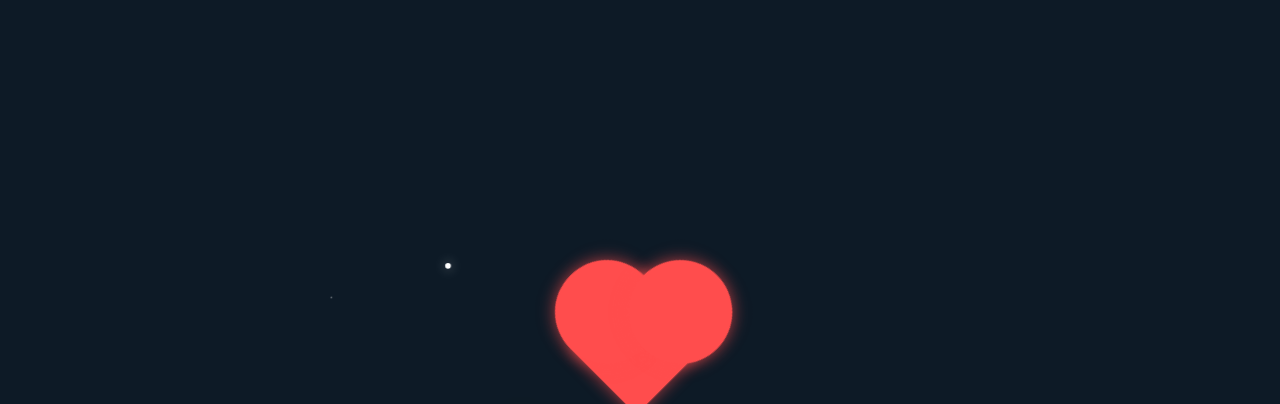
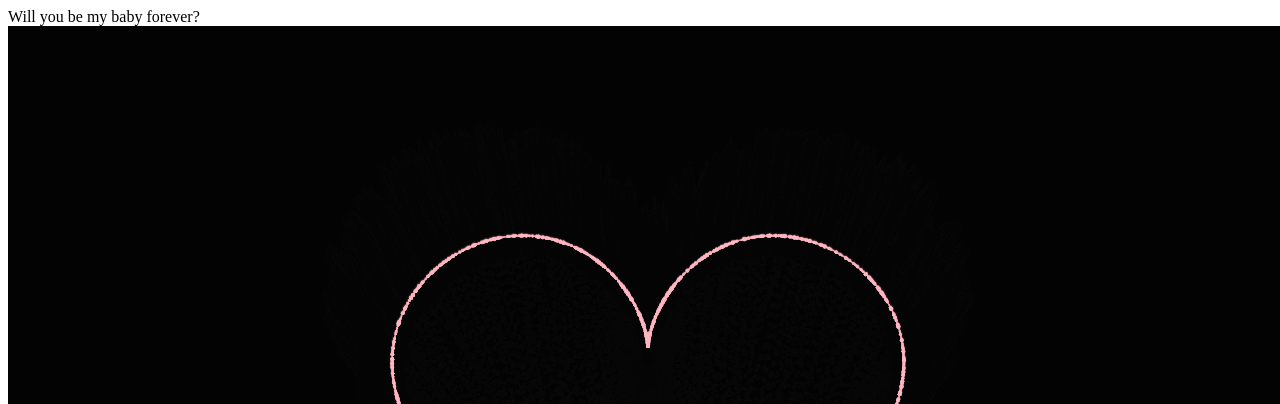
Before and after one commit to leminh05/bzkn, a plain HTML site: page index.html in a window 1280 px wide. Shown: the top 404 px of the page. Drawn offline with Linux system fonts and the light colour scheme.

Commit message:
Update index.html

```diff
--- a/index.html
+++ b/index.html
@@ -1,21 +1,110 @@
 <!DOCTYPE html>
-<html lang="en">
+<html lang="vi">
 <head>
-    <meta charset="UTF-8">
-    <meta name="viewport" content="width=device-width, initial-scale=1.0">
-    <title>Trái Tim Pháo Hoa Tình Yêu</title>
-    <link rel="stylesheet" href="style.css">
+  <meta charset="UTF-8" />
+  <meta name="viewport" content="width=device-width, initial-scale=1.0" />
+  <title>ForQuynhAnhOnly</title>
+  <link href="https://fonts.googleapis.com/css2?family=Pacifico&display=swap" rel="stylesheet" />
+  <link rel="stylesheet" href="styles.css" />
 </head>
 <body>
-    <div class="firework-heart-container">
-        <div class="heart"></div>
-        <div class="message">Luv you so much &lt;3</div>
-        <div class="sparkle sparkle-1"></div>
-        <div class="sparkle sparkle-2"></div>
-        <div class="sparkle sparkle-3"></div>
-        <div class="sparkle sparkle-4"></div>
-        <div class="sparkle sparkle-5"></div>
-        <div class="sparkle sparkle-6"></div>
-    </div>
+  <div class="overlay-text">Will you be my baby forever?</div>
+  <canvas id="heartCanvas"></canvas>
+
+  <script>
+    // ========= JavaScript: ==========
+
+    const canvas = document.getElementById("heartCanvas");
+    const ctx    = canvas.getContext("2d");
+
+    function resizeCanvas() {
+      canvas.width  = window.innerWidth;
+      canvas.height = window.innerHeight;
+    }
+    window.addEventListener("resize", () => {
+      resizeCanvas();
+      initParticles(); // khi đổi kích thước màn hình, khởi tạo lại điểm target
+    });
+    resizeCanvas();
+
+    function heartPoint(t) {
+      const x = 16 * Math.pow(Math.sin(t), 3);
+      const y = 13 * Math.cos(t)
+                - 5  * Math.cos(2 * t)
+                - 2  * Math.cos(3 * t)
+                -     Math.cos(4 * t);
+      return { x, y };
+    }
+
+    class Particle {
+      constructor(tx, ty) {
+        this.x  = canvas.width * 0.5 + (Math.random() - 0.5) * 200;
+        this.y  = canvas.height * 0.9 + (Math.random() - 0.5) * 100;
+        this.tx = tx;
+        this.ty = ty;
+        this.vx = (Math.random() - 0.5) * 2;
+        this.vy = -Math.random() * 2 - 1;
+        this.alpha = 0;                         // độ mờ (để fade-in)
+        this.size  = Math.random() * 1.5 + 0.5; // kích thước ngẫu nhiên
+        this.color = "rgba(255,182,193,";
+      }
+      update() {
+        // Tính vector hướng đến target
+        const dx = this.tx - this.x;
+        const dy = this.ty - this.y;
+        // Áp lực kéo về phía target (force proportional to khoảng cách)
+        this.vx += dx * 0.002;
+        this.vy += dy * 0.002;
+        // Tỉ lệ giảm vận tốc để tạo cảm giác “ma sát” (damping)
+        this.vx *= 0.96;
+        this.vy *= 0.96;
+        // Cập nhật vị trí
+        this.x += this.vx;
+        this.y += this.vy;
+        // Tăng dần alpha để particles fade-in
+        if (this.alpha < 1) this.alpha += 0.01;
+      }
+      draw(ctx) {
+        ctx.beginPath();
+        ctx.fillStyle = this.color + this.alpha + ")";
+        ctx.arc(this.x, this.y, this.size, 0, Math.PI * 2);
+        ctx.fill();
+      }
+    }
+
+    let particles = [];
+    function initParticles() {
+      particles = [];
+      const numPoints = 1200; // Số “điểm” trên đường cong trái tim
+      for (let i = 0; i < numPoints; i++) {
+        const t = (i / numPoints) * Math.PI * 2;
+        const p = heartPoint(t);
+        // Tỉ lệ scale để hình trái tim đủ lớn trong màn hình
+        const scale = Math.min(canvas.width, canvas.height) / 50;
+        const targetX = canvas.width  / 2 + p.x * scale;
+        const targetY = canvas.height / 2 - p.y * scale;
+        particles.push(new Particle(targetX, targetY));
+      }
+    }
+
+    initParticles();
+
+    function animate() {
+      // Vẽ một lớp semi‐transparent màu đen lên toàn canvas
+      // để tạo hiệu ứng “vết mờ đằng sau” (motion trail)
+      ctx.fillStyle = "rgba(0, 0, 0, 0.1)";
+      ctx.fillRect(0, 0, canvas.width, canvas.height);
+
+      // Cập nhật và vẽ mỗi particle
+      for (let p of particles) {
+        p.update();
+        p.draw(ctx);
+      }
+      requestAnimationFrame(animate);
+    }
+
+    animate();
+    // ========================================================================
+  </script>
 </body>
 </html>
```
